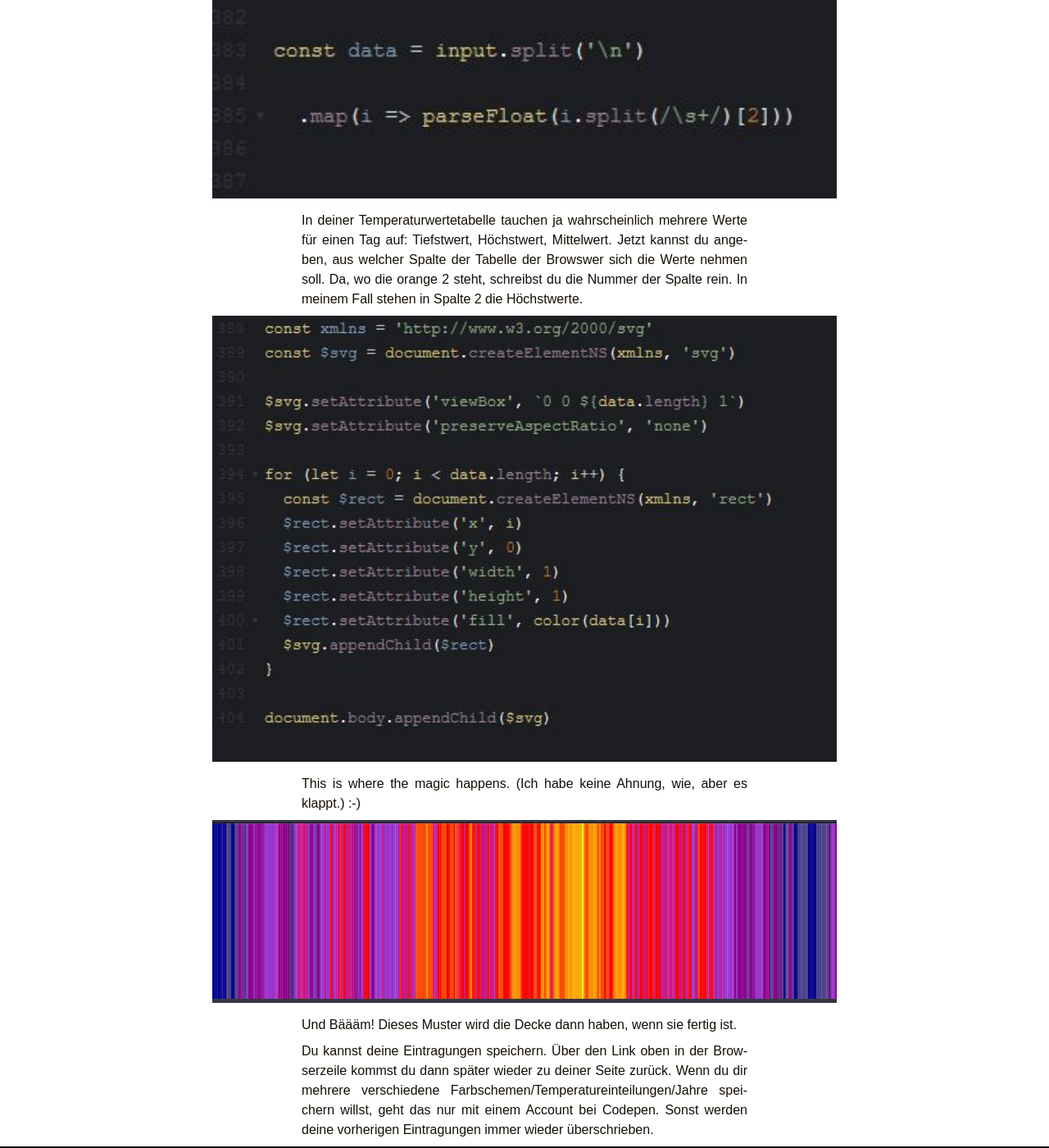
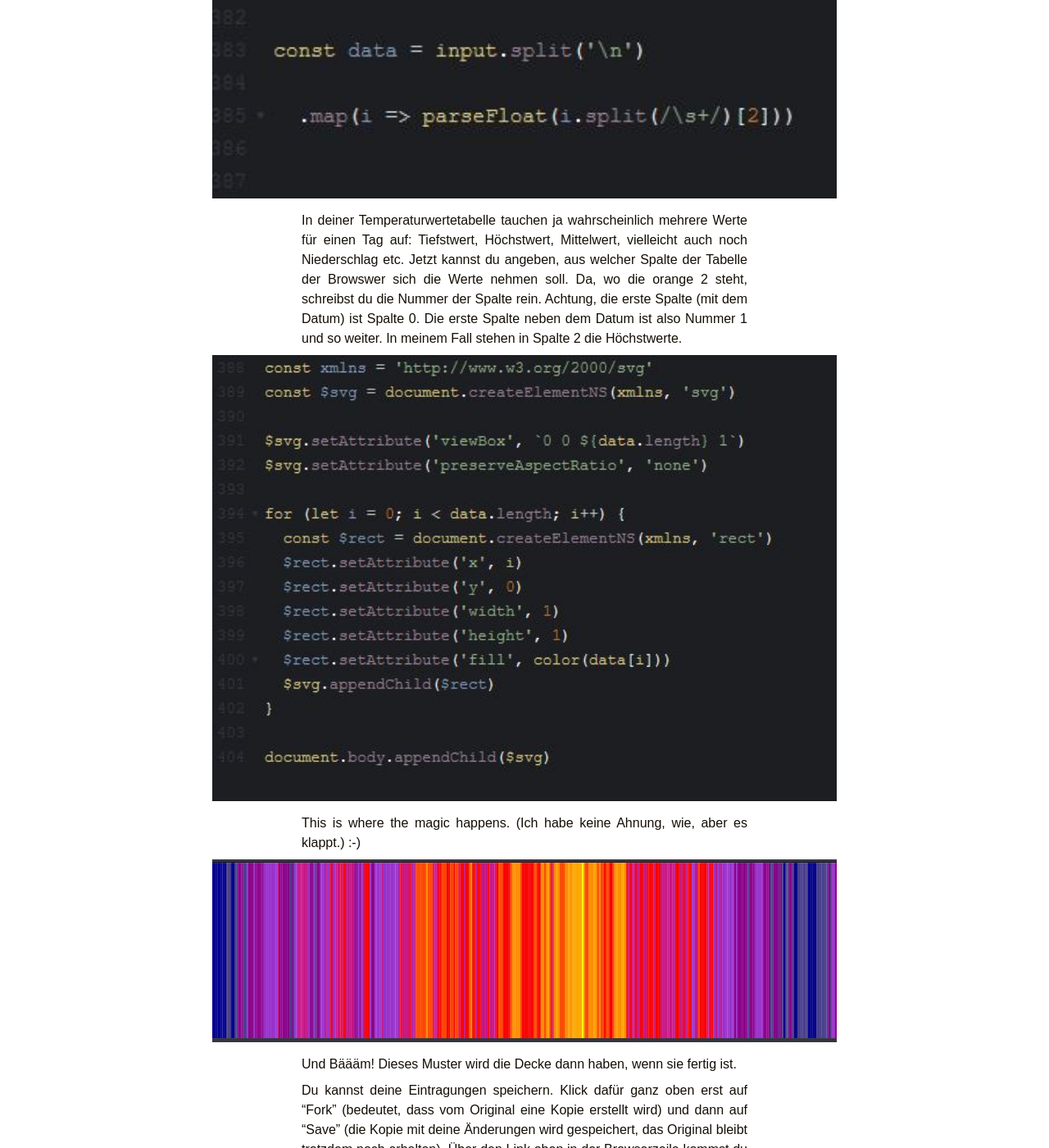
Before and after one commit to hannaschreiber/hannaschreiber.github.io, a Jekyll site: the page built from _posts/2019-01-05-planungstool-fur-temperaturdecken.markdown, in a window 1280 px wide and 1400 px high, scrolled down 1577 px. Shown: the whole window at 82% size. Built offline with Jekyll 4.4.1, drawn with Linux system fonts in a browser that asks for light colours; some of the changed text lies outside the part shown.

Commit message:
text changed

```diff
--- a/_posts/2019-01-05-planungstool-fur-temperaturdecken.markdown
+++ b/_posts/2019-01-05-planungstool-fur-temperaturdecken.markdown
@@ -26,7 +26,7 @@ Hier trägst du deine Wetterdaten ein. Ich habe meine von [wetterkontor.de](http
 
 ![Bild Planungstool_Spalte-angeben.JPG](/assets/Planungstool_Spalte-angeben.JPG)
 
-In deiner Temperaturwertetabelle tauchen ja wahrscheinlich mehrere Werte für einen Tag auf: Tiefstwert, Höchstwert, Mittelwert. Jetzt kannst du angeben, aus welcher Spalte der Tabelle der Browswer sich die Werte nehmen soll. Da, wo die orange 2 steht, schreibst du die Nummer der Spalte rein. In meinem Fall stehen in Spalte 2 die Höchstwerte.
+In deiner Temperaturwertetabelle tauchen ja wahrscheinlich mehrere Werte für einen Tag auf: Tiefstwert, Höchstwert, Mittelwert, vielleicht auch noch Niederschlag etc. Jetzt kannst du angeben, aus welcher Spalte der Tabelle der Browswer sich die Werte nehmen soll. Da, wo die orange 2 steht, schreibst du die Nummer der Spalte rein. Achtung, die erste Spalte (mit dem Datum) ist Spalte 0. Die erste Spalte neben dem Datum ist also Nummer 1 und so weiter. In meinem Fall stehen in Spalte 2 die Höchstwerte.
 
 ![Bild Planungstool_Funktion.JPG](/assets/Planungstool_Funktion.JPG)
 
@@ -36,4 +36,4 @@ This is where the magic happens. (Ich habe keine Ahnung, wie, aber es klappt.) :
 
 Und Bäääm! Dieses Muster wird die Decke dann haben, wenn sie fertig ist.
 
-Du kannst deine Eintragungen speichern. Über den Link oben in der Browserzeile kommst du dann später wieder zu deiner Seite zurück. Wenn du dir mehrere verschiedene Farbschemen/Temperatureinteilungen/Jahre speichern willst, geht das nur mit einem Account bei Codepen. Sonst werden deine vorherigen Eintragungen immer wieder überschrieben.
+Du kannst deine Eintragungen speichern. Klick dafür ganz oben erst auf "Fork" (bedeutet, dass vom Original eine Kopie erstellt wird) und dann auf "Save" (die Kopie mit deine Änderungen wird gespeichert, das Original bleibt trotzdem noch erhalten). Über den Link oben in der Browserzeile kommst du dann später wieder zu deiner Seite zurück. Wenn du dir keine Links merken willst, kannst du dir auch einen kostenlosen Account für Codepen erstellen, dann kannst du "deine" Seiten verwalten.
```
